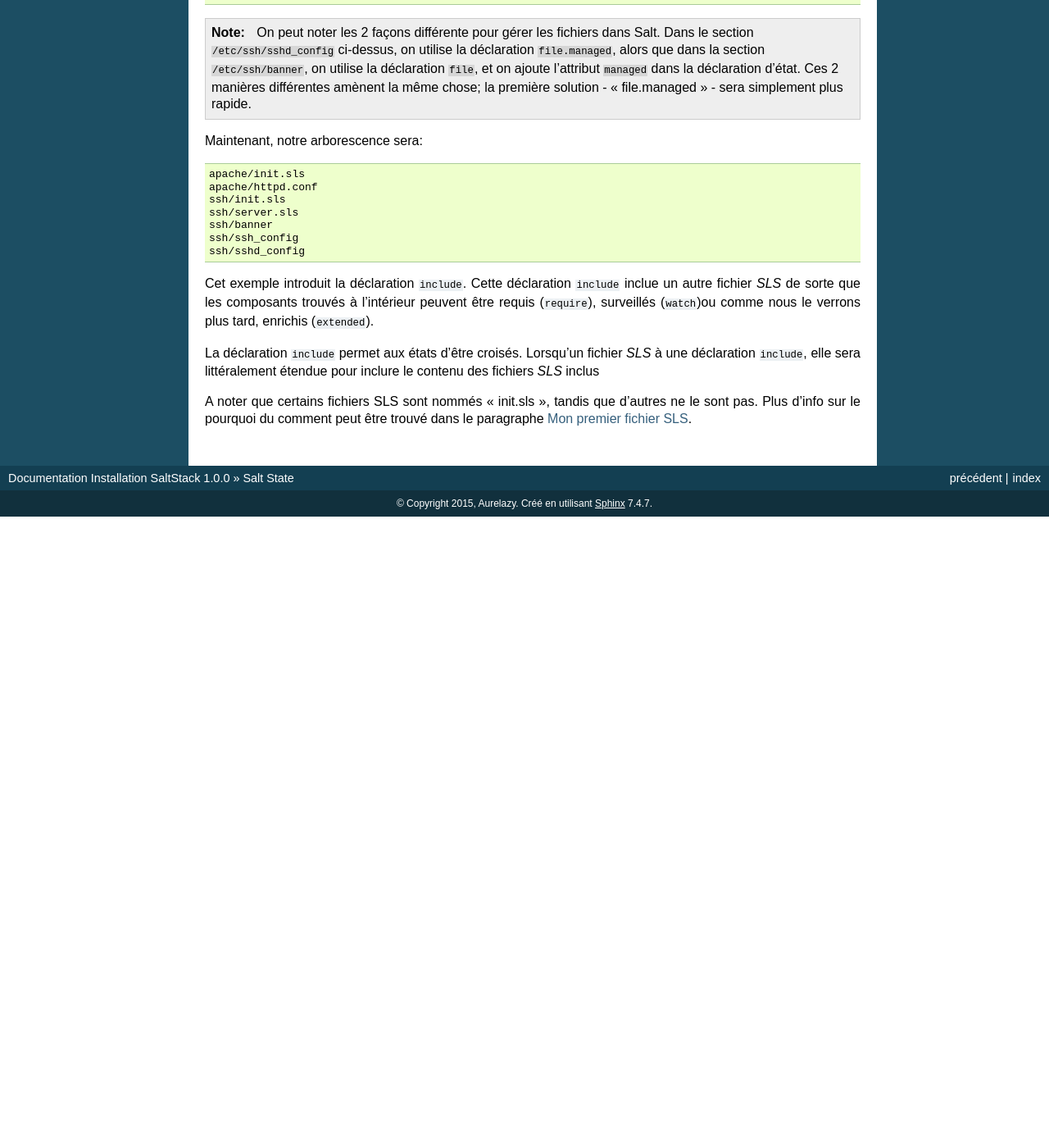
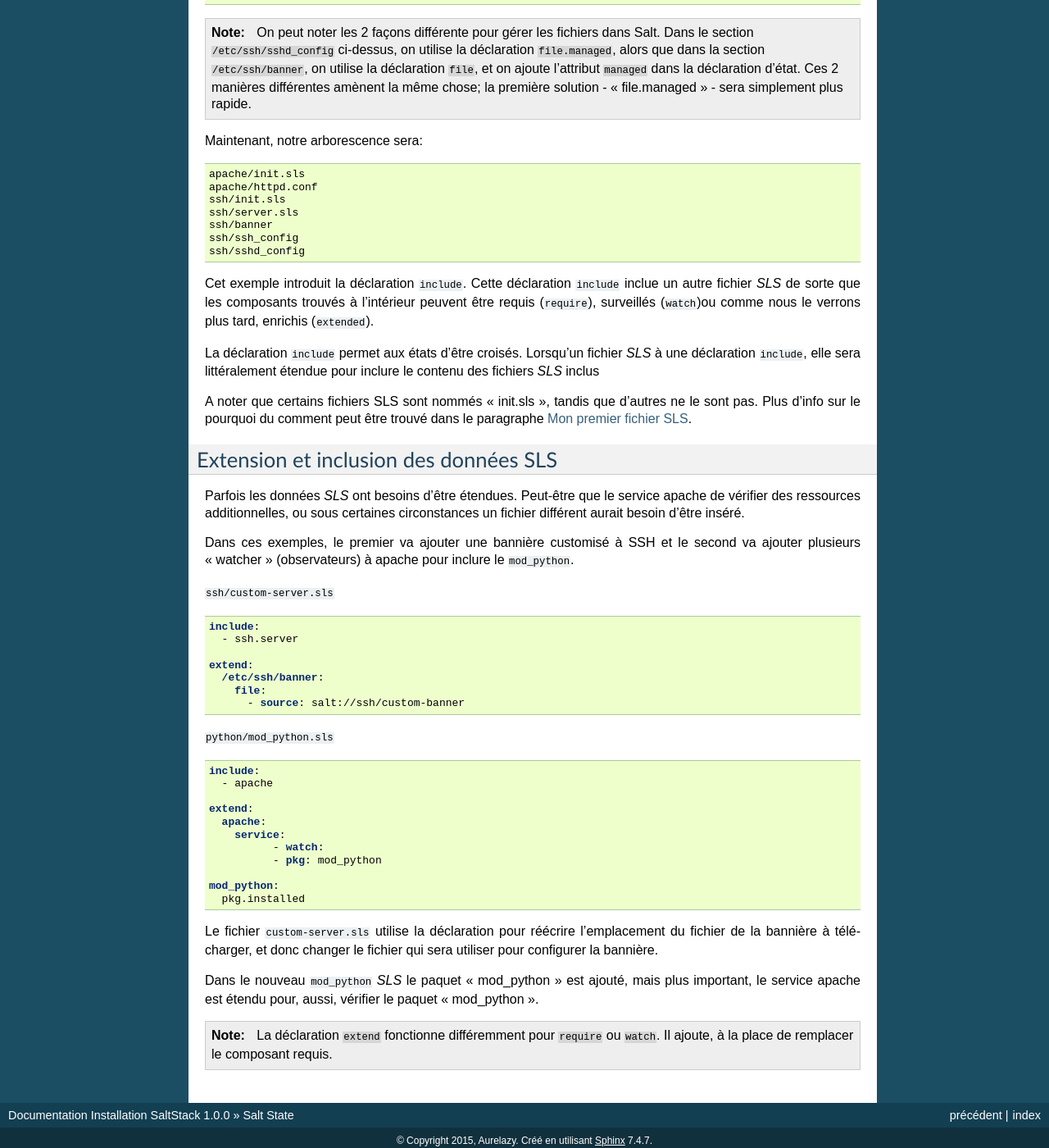
Before and after one commit to aurelazy/Install_SaltStack, a Sphinx documentation site: the page built from docs/State.rst, in a window 1280 px wide and 1400 px high, scrolled down 2548 px. Shown: the whole window at 82% size. Built offline with Sphinx 7.4.7, drawn with Linux system fonts in a browser that asks for light colours; before the commit the page ends 3178 px from its top, so only the background shows below that; some of the changed text lies outside the part shown.

Commit message:
Modification du fichier

```diff
--- a/docs/State.rst
+++ b/docs/State.rst
@@ -180,3 +180,51 @@ La déclaration ``include`` permet aux états d'être croisés.
 Lorsqu'un fichier |sls| à une déclaration ``include``, elle sera littéralement étendue pour inclure le contenu des fichiers |sls| inclus
 
 A noter que certains fichiers SLS sont nommés "init.sls", tandis que d'autres ne le sont pas. Plus d'info sur le pourquoi du comment peut être trouvé dans le paragraphe :ref:`Mon premier fichier SLS <ajout_profondeur>`.
+
+
+Extension et inclusion des données SLS
+---------------------------------------
+
+Parfois les données |sls| ont besoins d'être étendues.
+Peut-être que le service apache de vérifier des ressources additionnelles, ou sous certaines circonstances un fichier différent aurait besoin d'être inséré.
+
+Dans ces exemples, le premier va ajouter une bannière customisé à SSH et le second va ajouter plusieurs "watcher" (observateurs) à apache pour inclure le ``mod_python``.
+
+``ssh/custom-server.sls``
+
+.. code-block:: yaml
+
+	include:
+	  - ssh.server
+
+	extend:
+	  /etc/ssh/banner:
+	    file:
+	      - source: salt://ssh/custom-banner
+
+
+``python/mod_python.sls``
+
+.. code-block:: yaml
+
+	include:
+	  - apache
+
+	extend:
+	  apache:
+	    service:
+		  - watch:
+		  - pkg: mod_python
+
+	mod_python:
+	  pkg.installed
+
+
+Le fichier ``custom-server.sls`` utilise la déclaration pour réécrire l'emplacement du fichier de la bannière à télécharger, et donc changer le fichier qui sera utiliser pour configurer la bannière.
+
+Dans le nouveau ``mod_python`` |sls| le paquet "mod_python" est ajouté, mais plus important, le service apache est étendu pour, aussi, vérifier le paquet "mod_python".
+
+.. note::
+
+	La déclaration ``extend`` fonctionne différemment pour ``require`` ou ``watch``.
+	Il ajoute, à la place de remplacer le composant requis.
```
